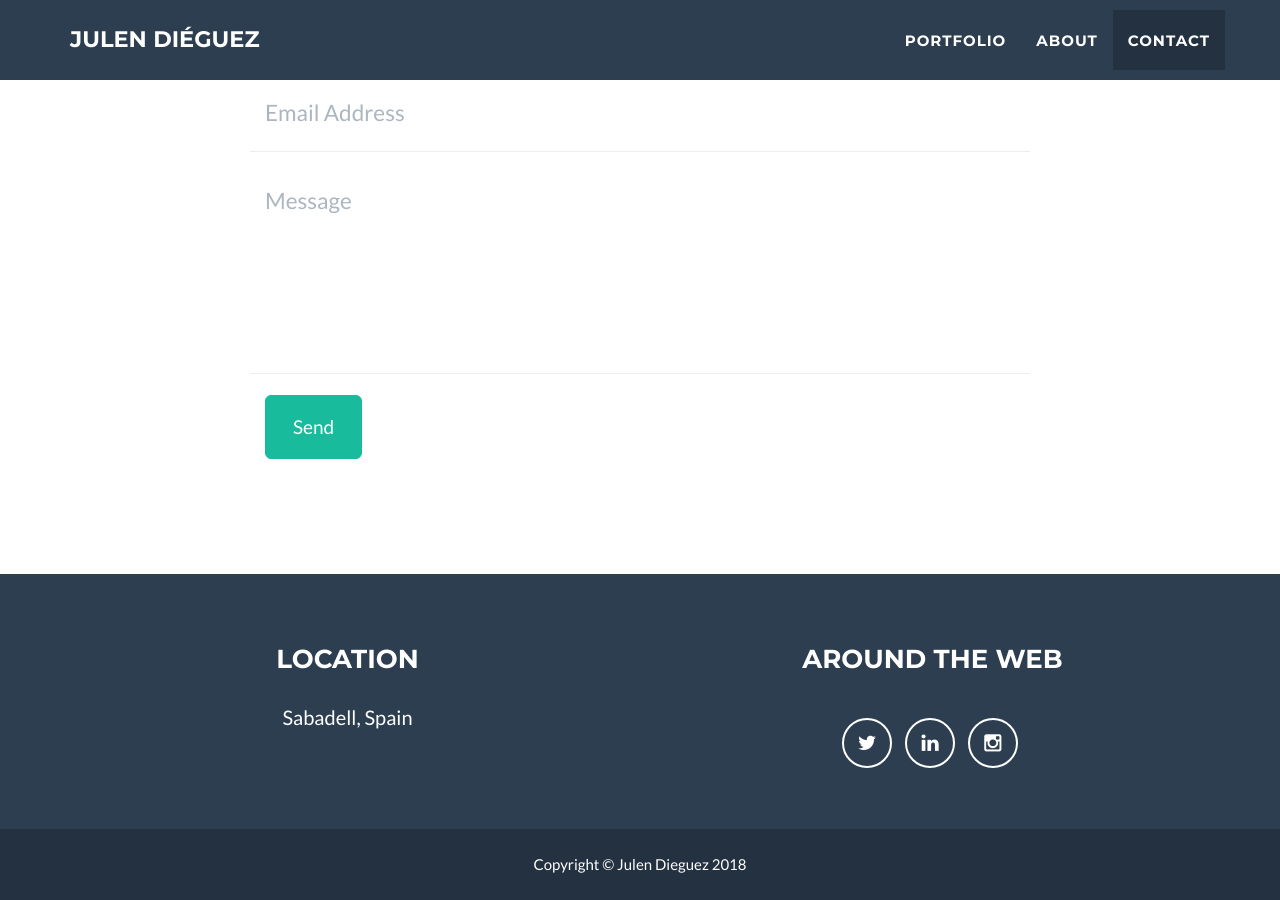
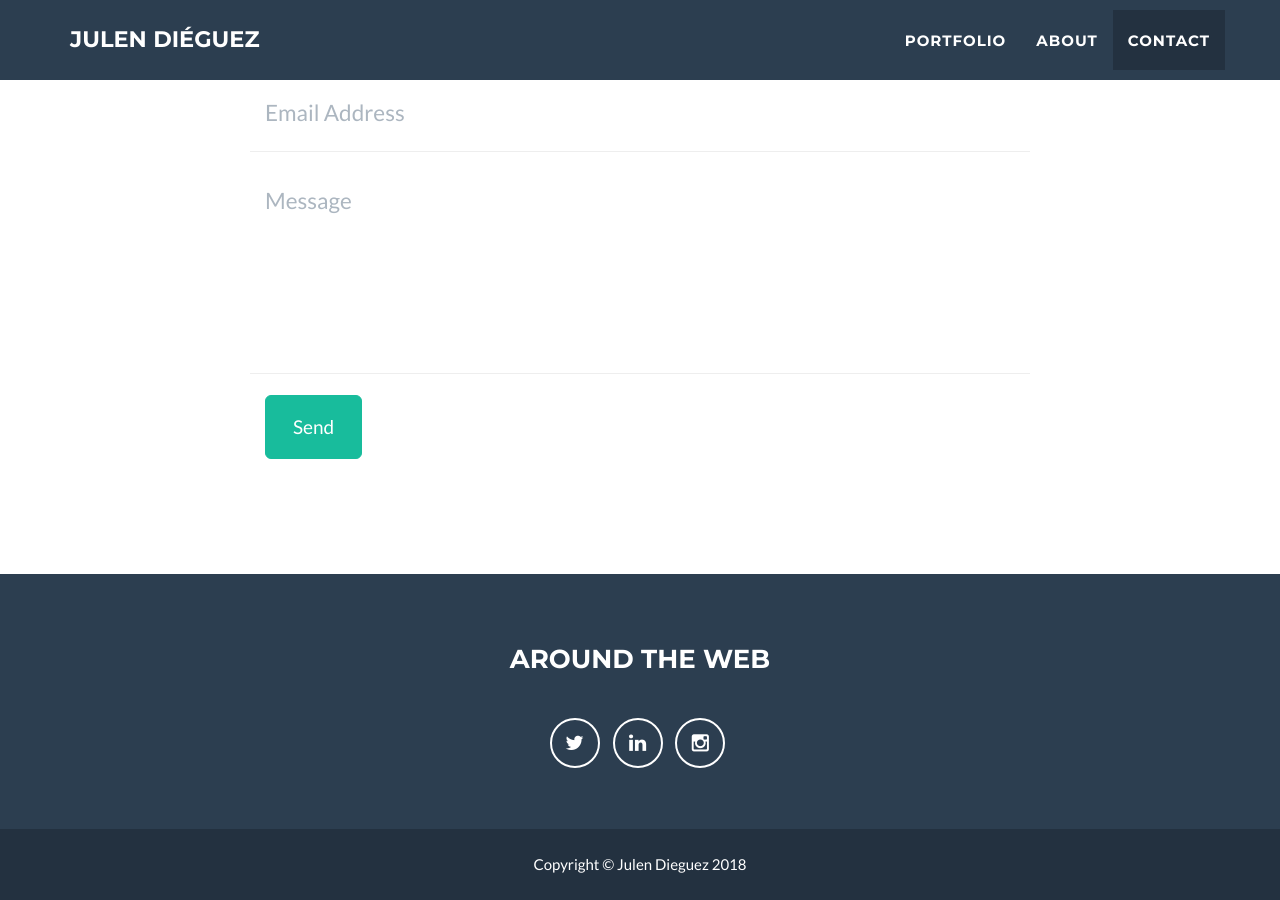
Before and after one commit to JulenDieguez/julendieguez.github.io, a Jekyll site: the page built from index.html, in a window 1280 px wide and 900 px high, scrolled down 2414 px. Built offline with Jekyll 4.4.1, drawn with Linux system fonts in a browser that asks for light colours.

Commit message:
Footer & config
Changes

```diff
--- a/_config.yml
+++ b/_config.yml
@@ -46,12 +46,6 @@ social:
   - title: instagram
     url: https://www.instagram.com/jdpatxiku/
 
-# Postal address (add as many lines as necessary)
-address:
-  - line: Sabadell, Spain
-
-# Credits content
-#credits: 'Freelancer is a free to use, open source Bootstrap theme created by <a href="http://startbootstrap.com">Start Bootstrap</a>.'
 
 # Build settings
 markdown: kramdown
--- a/_includes/footer.html
+++ b/_includes/footer.html
@@ -3,15 +3,7 @@
         <div class="footer-above">
             <div class="container">
                 <div class="row">
-                    <div class="footer-col col-md-6">
-                        <h3>{{ site.footer.location }}</h3>
-                        <p>
-                            {% for adress in site.address %}
-                                {{ adress.line }} <br>
-		                    {% endfor %}
-                        </p>
-                    </div>
-                    <div class="footer-col col-md-6">
+                    <div class="footer-col col-md-12">
                         <h3>{{ site.footer.social }}</h3>
                         <ul class="list-inline">
                             {% for network in site.social %}
```
